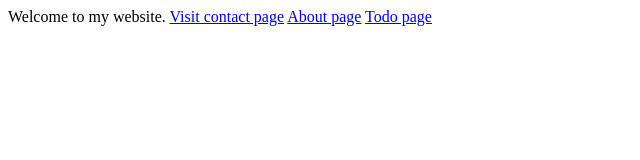
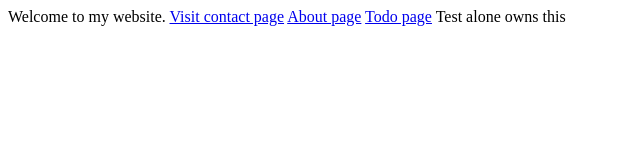
Before and after one commit to atomty1/mygitpage, a plain HTML site: page index.html in a window 1280 px wide. Shown: the whole page, without its empty margins (0-640 px from the left). Drawn offline with Linux system fonts and the light colour scheme.

Commit message:
test codes added to index.html

```diff
--- a/index.html
+++ b/index.html
@@ -8,6 +8,7 @@
 	<a href="contact.html">Visit contact page</a>
 	<a href="about.html">About page</a>
 	<a href="todo.html">Todo page</a>
+	Test alone owns this
 
 </body>
 </html>
```
